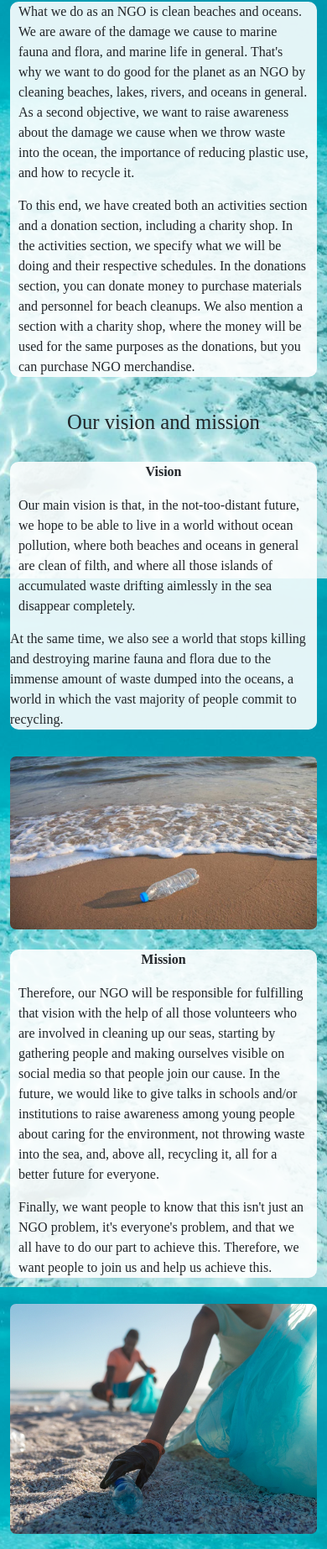
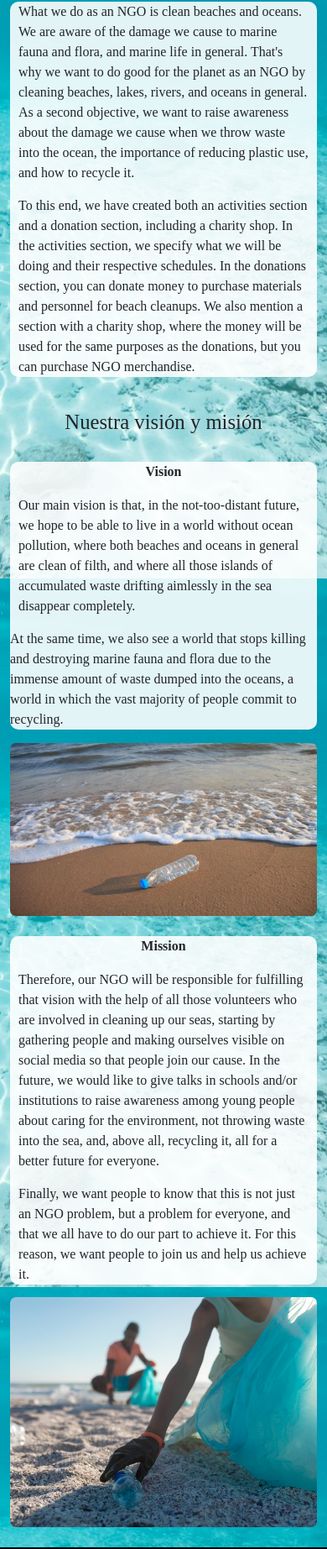
Before and after one commit to SaraGJ1706/Proyecto-Sinetsis-M12.1--main, a plain HTML site: page que_hacemos/que_hacemos-ingles.html in a window 390 px wide. Shown: the part 155-2000 px from the top of the page at 84% size. Drawn offline with nearby package versions, Linux system fonts and the light colour scheme; a web font is replaced by a local one.

Commit message:
ultimo comit

```diff
--- a/que_hacemos/que_hacemos-ingles.html
+++ b/que_hacemos/que_hacemos-ingles.html
@@ -64,43 +64,50 @@
         </div>
         <br>
         <div class="row">
-            <div class="col-12">
-                <h2 id="titulos">Our vision and mission</h2>
+        <div class="col-lg-12 col-md-12 col-sm-12">
+            <h2 id="titulos">Nuestra visión y misión</h2>
         </div>
     </div>
     <br>
-        <!-- Vision -->
-        <div class="row align-items-center mb-4">
-          <div class="col-lg-6 col-md-12 mb-3 mb-lg-0">
+    <!-- Visión -->
+    <div class="row align-items-center">
+        <div class="col-lg-6 col-md-12 col-sm-12">
             <div id="fondo-parrafo">
                 <p id="titulos" class="text-center"><strong>Vision</strong></p>
-                  <p id="parrafo">Our main vision is that, in the not-too-distant future, we hope to be able to live in a world without
+                <p id="parrafo">
+                   Our main vision is that, in the not-too-distant future, we hope to be able to live in a world without
                     ocean pollution, where both beaches and oceans in general are clean of filth, and where all those islands of
-                    accumulated waste drifting aimlessly in the sea disappear completely.</p>
-                  <p>At the same time, we also see a world that stops killing and destroying marine fauna and flora due to the immense amount of waste dumped into the oceans,
-                    a world in which the vast majority of people commit to recycling.</p>
+                    accumulated waste drifting aimlessly in the sea disappear completely.
+                </p>
+                <p>
+                    At the same time, we also see a world that stops killing and destroying marine fauna and flora due to the immense amount of waste dumped into the oceans,
+                    a world in which the vast majority of people commit to recycling.
+                </p>
             </div>
         </div>
         <div class="col-lg-6 col-md-12 text-center">
-              <img src="../img/plastico-playas.jpg" class="img-fluid img_vision" alt="Vision">
+            <img src="../img/plastico-playas.jpg" class="img_vision img-fluid " alt="Vision">
         </div>
     </div>
-        <!-- Mission -->
-        <div class="row align-items-center flex-lg-row-reverse">
-          <div class="col-lg-6 col-md-12 mb-3 mb-lg-0">
+    <br>
+    <!-- Misión -->
+    <div class="row align-items-center">
+        <div class="col-lg-6 col-md-12 col-sm-12">
             <div id="fondo-parrafo">
                 <p id="titulos" class="text-center"><strong>Mission</strong></p>
-                  <p id="parrafo">Therefore, our NGO will be responsible for fulfilling that vision with the help of all those volunteers
+                <p id="parrafo">
+                    Therefore, our NGO will be responsible for fulfilling that vision with the help of all those volunteers
                      who are involved in cleaning up our seas, starting by gathering people and making ourselves visible on social media
                      so that people join our cause. In the future, we would like to give talks in schools and/or institutions to raise
                      awareness among young people about caring for the environment, not throwing waste into the sea, and, above all,
                      recycling it, all for a better future for everyone.</p>
-                  <p id="parrafo">Finally, we want people to know that this isn't just an NGO problem, it's everyone's problem,
-                    and that we all have to do our part to achieve this. Therefore, we want people to join us and help us achieve this.</p>
+                <p id="parrafo">
+                    Finally, we want people to know that this is not just an NGO problem, but a problem for everyone, and that we all have to do our part to achieve it. For this reason, we want people to join us and help us achieve it.
+                </p>
             </div>
         </div>
         <div class="col-lg-6 col-md-12 text-center">
-              <img src="../img/recogida-de-plastico.jpg" class="img-fluid img_mision" alt="Mission">
+            <img src="../img/recogida-de-plastico.jpg" class="img_mision img-fluid " alt="Mission">
         </div>
     </div>
 </div>
```
Lines whose indentation alone changed are shown as unchanged.
